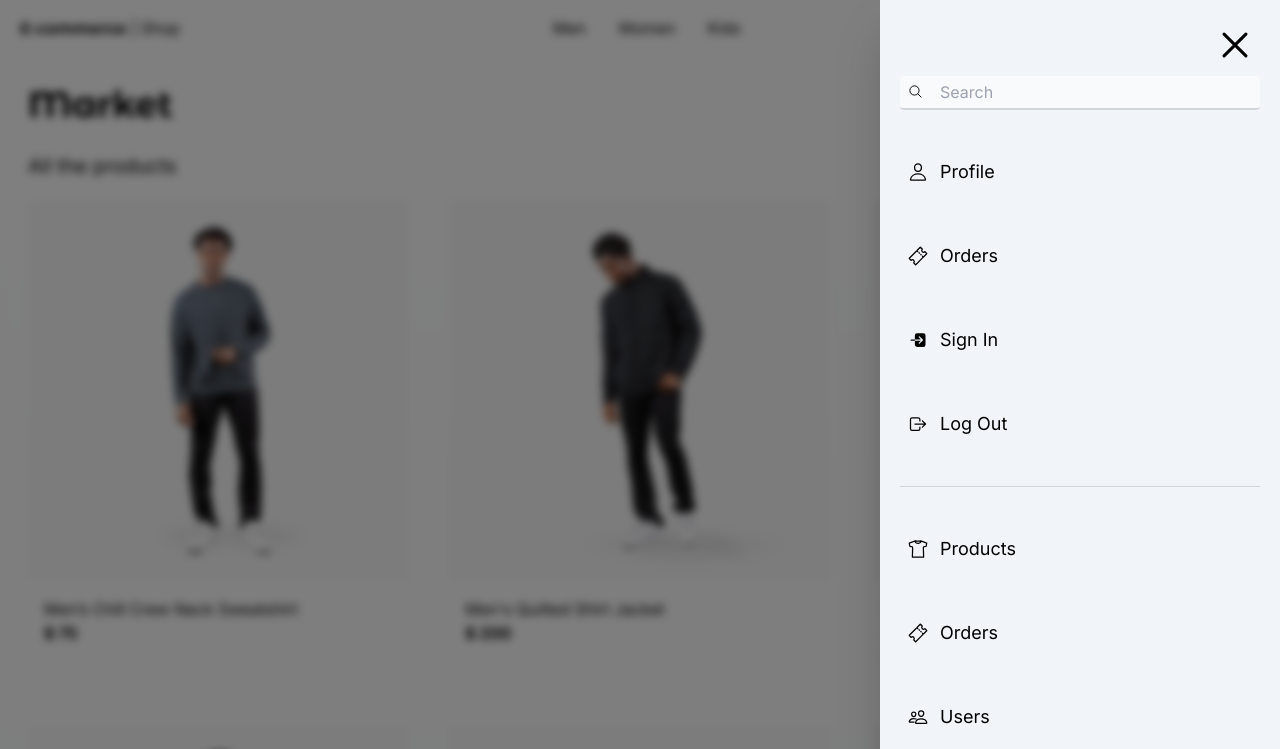
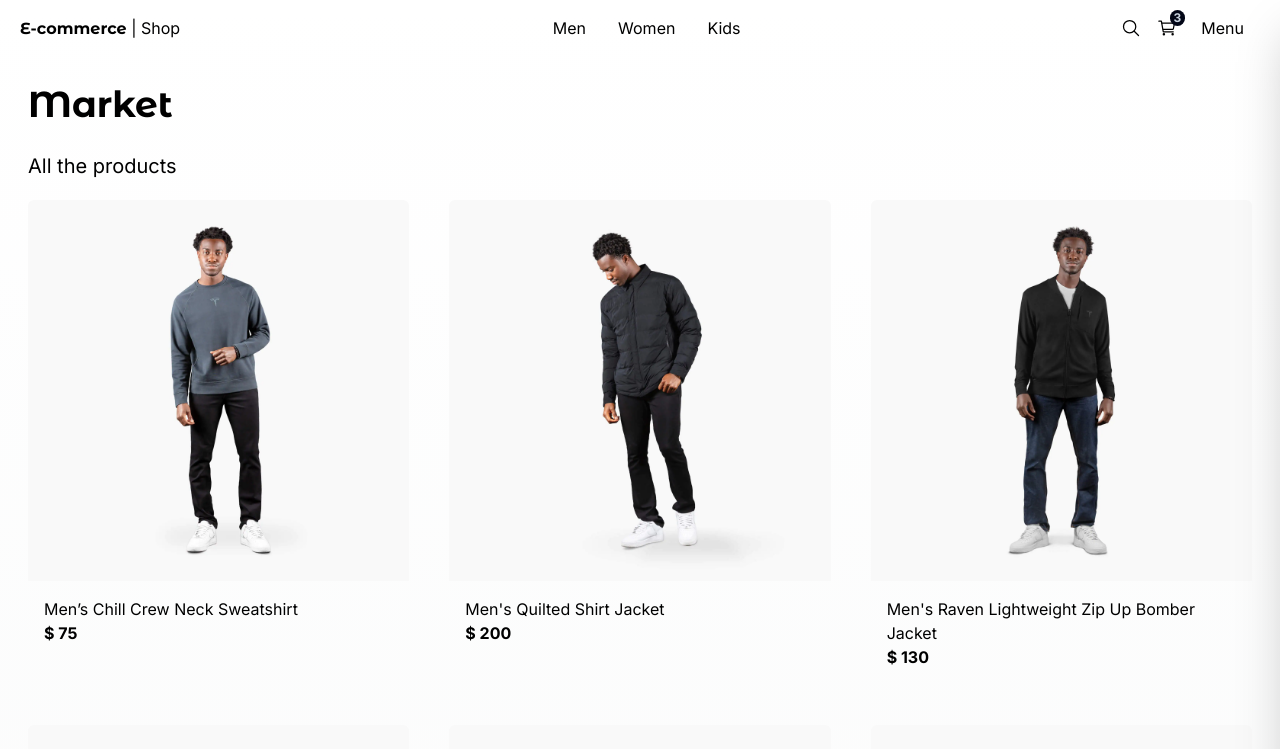
Before and after one commit to martinfyic/e-commerce-nextjs-14, a Next.js app: page / in a window 1280 px wide. Shown: the top 749 px of the page. Built offline with nearby package versions, Linux system fonts and the light colour scheme.

Commit message:
refactor: :lipstick: implementacion de zustand en sidemenu

```diff
--- a/src/components/ui/sidebar/SideBar.tsx
+++ b/src/components/ui/sidebar/SideBar.tsx
@@ -1,6 +1,8 @@
 'use client';
 
 import Link from 'next/link';
+
+import clsx from 'clsx';
 import {
   IoCloseOutline,
   IoLogIn,
@@ -12,21 +14,40 @@ import {
   IoTicketOutline,
 } from 'react-icons/io5';
 
+import { useUiStore } from '@/store';
+
 export const SideBar = () => {
+  const isSideMenuOpen = useUiStore((state) => state.isSideMenuOpen);
+  const closeMenu = useUiStore((state) => state.closeSideMenu);
+
   return (
     <div className=''>
       {/* black background */}
-      <div className='fixed left-0 top-0 z-10 h-screen w-screen bg-black opacity-50' />
+      {isSideMenuOpen && (
+        <div className='fixed left-0 top-0 z-10 h-screen w-screen bg-black opacity-50' />
+      )}
 
       {/* Blur */}
-      <div className='fade-in fixed left-0 top-0 z-10 h-screen w-screen backdrop-blur-sm backdrop-filter' />
+      {isSideMenuOpen && (
+        <div
+          className='fade-in fixed left-0 top-0 z-10 h-screen w-screen backdrop-blur-sm backdrop-filter'
+          onClick={closeMenu}
+        />
+      )}
 
       {/* SideMenu */}
-      <nav className='fixed right-0 top-0 z-20 h-screen w-[400px] transform bg-slate-100 p-5 shadow-2xl transition-all duration-300'>
+      <nav
+        className={clsx(
+          'fixed right-0 top-0 z-20 h-screen w-[400px] transform bg-slate-50 p-5 shadow-2xl transition-all duration-300',
+          {
+            'translate-x-full': !isSideMenuOpen,
+          }
+        )}
+      >
         <IoCloseOutline
-          size={50}
+          size={40}
           className='absolute right-5 top-5 cursor-pointer'
-          onClick={() => console.log('click')}
+          onClick={closeMenu}
         />
 
         {/* Search input */}
```
